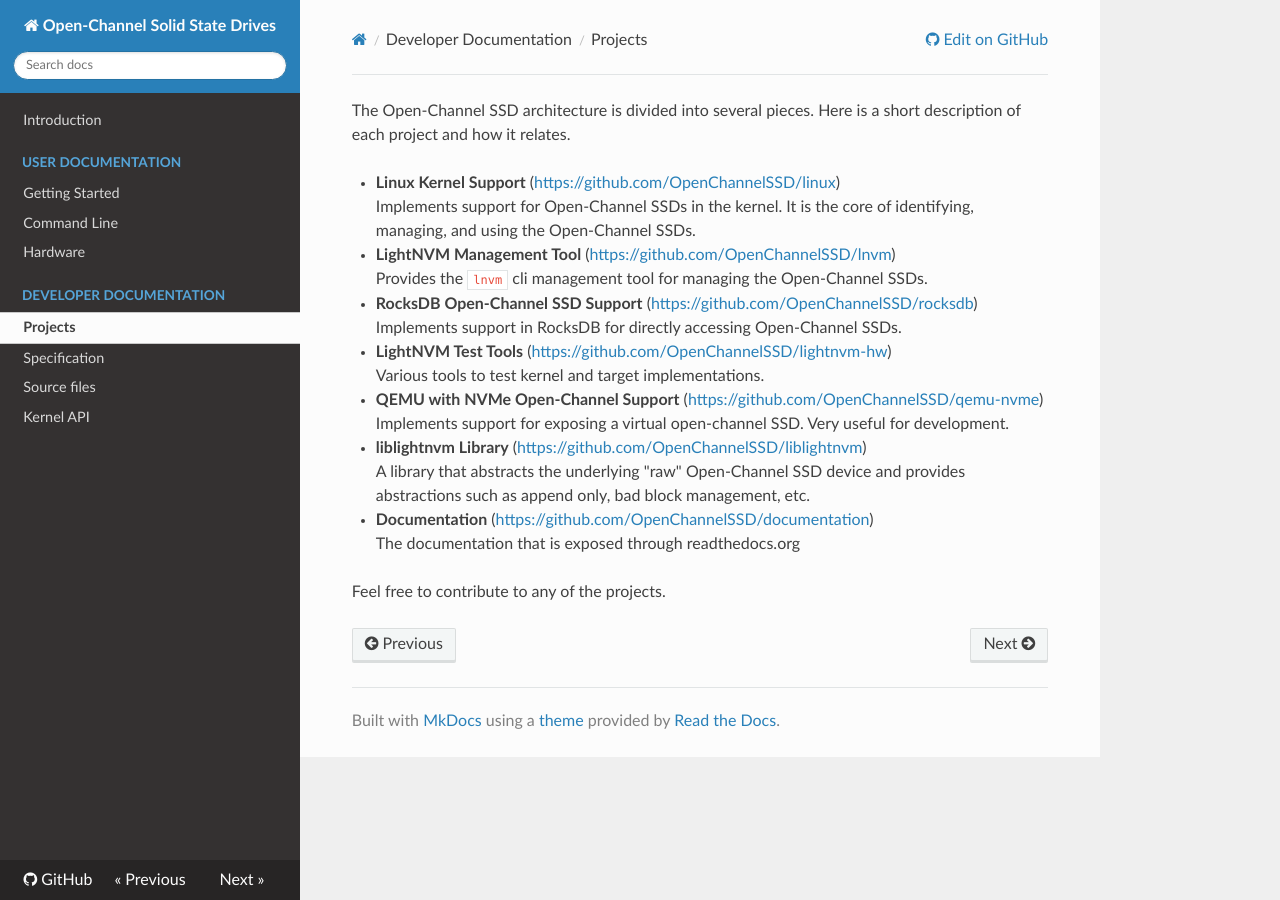
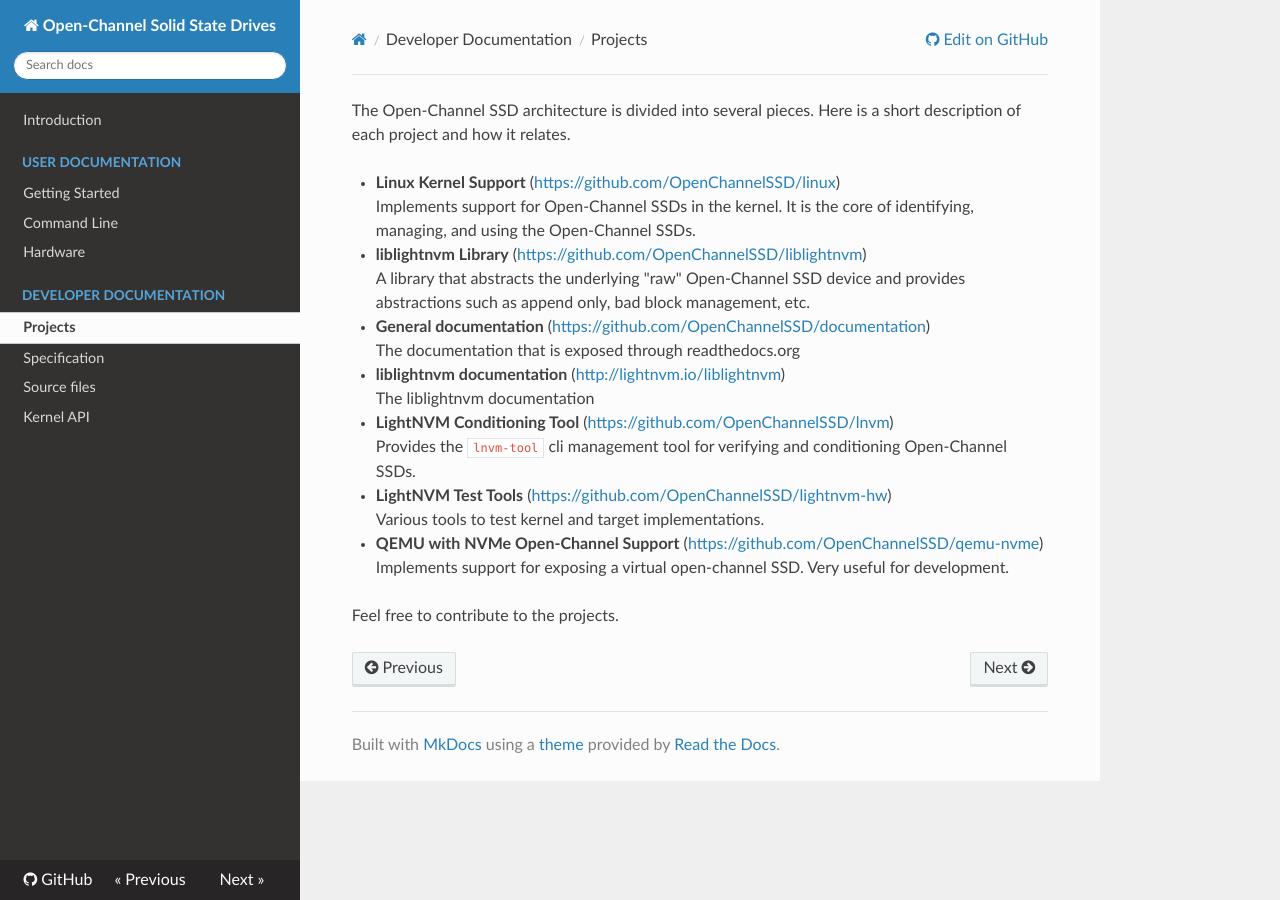
Before and after one commit to OpenChannelSSD/documentation, an MkDocs documentation site: the page built from docs/projects.md, in a window 1280 px wide. Built offline with MkDocs 1.6.1, drawn with Linux system fonts in a browser that asks for light colours; nearby versions of some CDN libraries; old or Windows-style settings are respelled for this version of MkDocs.

Commit message:
Update projects.md

```diff
--- a/docs/projects.md
+++ b/docs/projects.md
@@ -4,14 +4,22 @@ The Open-Channel SSD architecture is divided into several pieces. Here is a shor
      ([https://github.com/OpenChannelSSD/linux](https://github.com/OpenChannelSSD/linux)) <br>
       Implements support for Open-Channel SSDs in the kernel. It is the core of identifying, managing, and using the Open-Channel SSDs.
 
-   - **LightNVM Management Tool**
-     ([https://github.com/OpenChannelSSD/lnvm](https://github.com/OpenChannelSSD/lnvm))
+   - **liblightnvm Library**
+     ([https://github.com/OpenChannelSSD/liblightnvm](https://github.com/OpenChannelSSD/liblightnvm))<br>
+      A library that abstracts the underlying "raw" Open-Channel SSD device and provides abstractions such as append only, bad block management, etc.
+
+   - **General documentation**
+     ([https://github.com/OpenChannelSSD/documentation](https://github.com/OpenChannelSSD/documentation))<br>
+      The documentation that is exposed through readthedocs.org
+
+   - **liblightnvm documentation**
+     ([http://lightnvm.io/liblightnvm](http://lightnvm.io/liblightnvm))<br>
+      The liblightnvm documentation
+
+   - **LightNVM Conditioning Tool**
+     ([https://github.com/OpenChannelSSD/lnvm](https://github.com/OpenChannelSSD/lnvm-tools))
      <br>
-      Provides the `lnvm` cli management tool for managing the Open-Channel SSDs.
-
-   - **RocksDB Open-Channel SSD Support**
-     ([https://github.com/OpenChannelSSD/rocksdb](https://github.com/OpenChannelSSD/rocksdb))<br>
-      Implements support in RocksDB for directly accessing Open-Channel SSDs.
+      Provides the `lnvm-tool` cli management tool for verifying and conditioning Open-Channel SSDs.
 
    - **LightNVM Test Tools**
      ([https://github.com/OpenChannelSSD/lightnvm-hw](https://github.com/OpenChannelSSD/lightnvm-hw))<br>
@@ -21,12 +29,6 @@ The Open-Channel SSD architecture is divided into several pieces. Here is a shor
      ([https://github.com/OpenChannelSSD/qemu-nvme](https://github.com/OpenChannelSSD/qemu-nvme))<br>
       Implements support for exposing a virtual open-channel SSD. Very useful for development.
 
-   - **liblightnvm Library**
-     ([https://github.com/OpenChannelSSD/liblightnvm](https://github.com/OpenChannelSSD/liblightnvm))<br>
-      A library that abstracts the underlying "raw" Open-Channel SSD device and provides abstractions such as append only, bad block management, etc.
 
-   - **Documentation**
-     ([https://github.com/OpenChannelSSD/documentation](https://github.com/OpenChannelSSD/documentation))<br>
-      The documentation that is exposed through readthedocs.org
 
-Feel free to contribute to any of the projects.
+Feel free to contribute to the projects.
```
